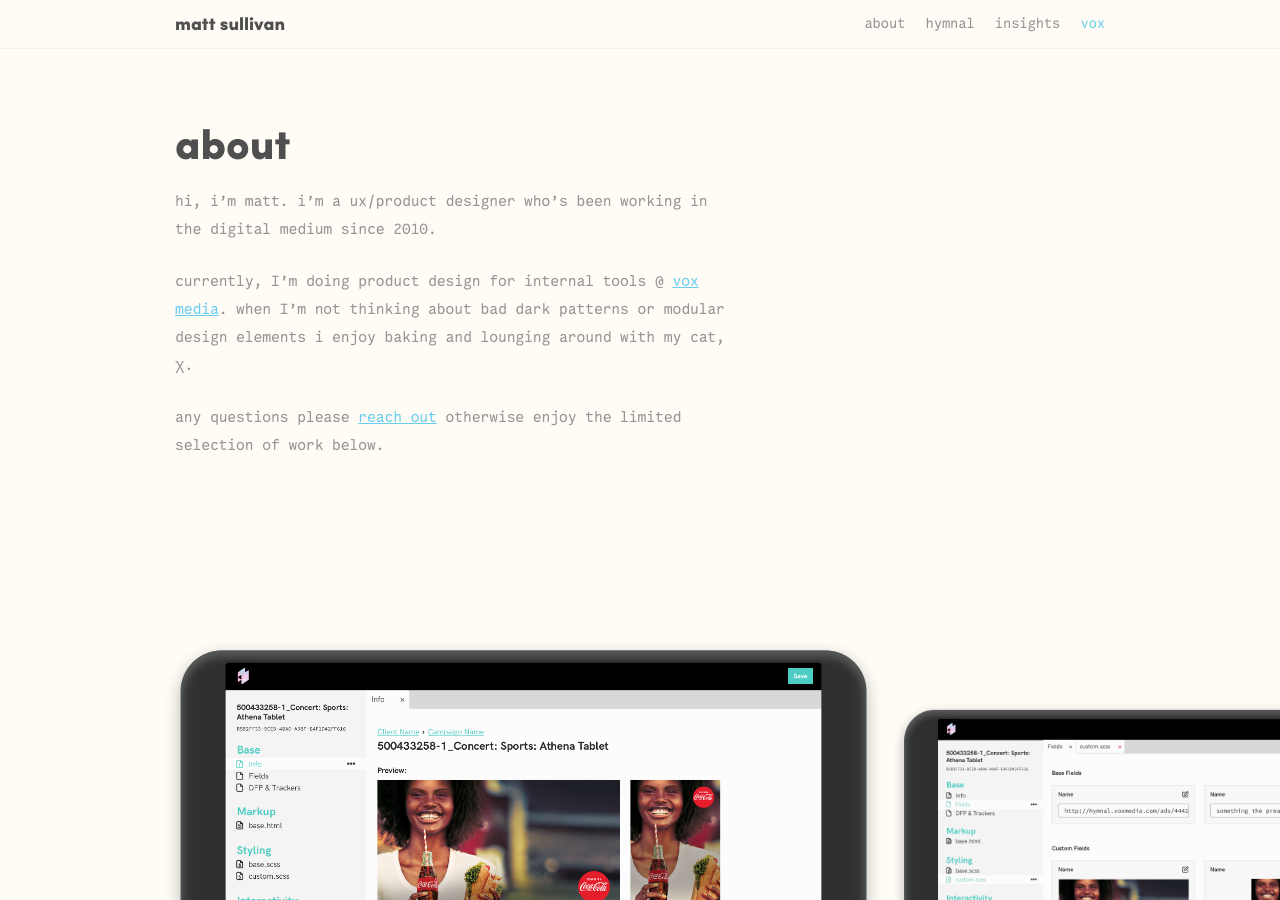
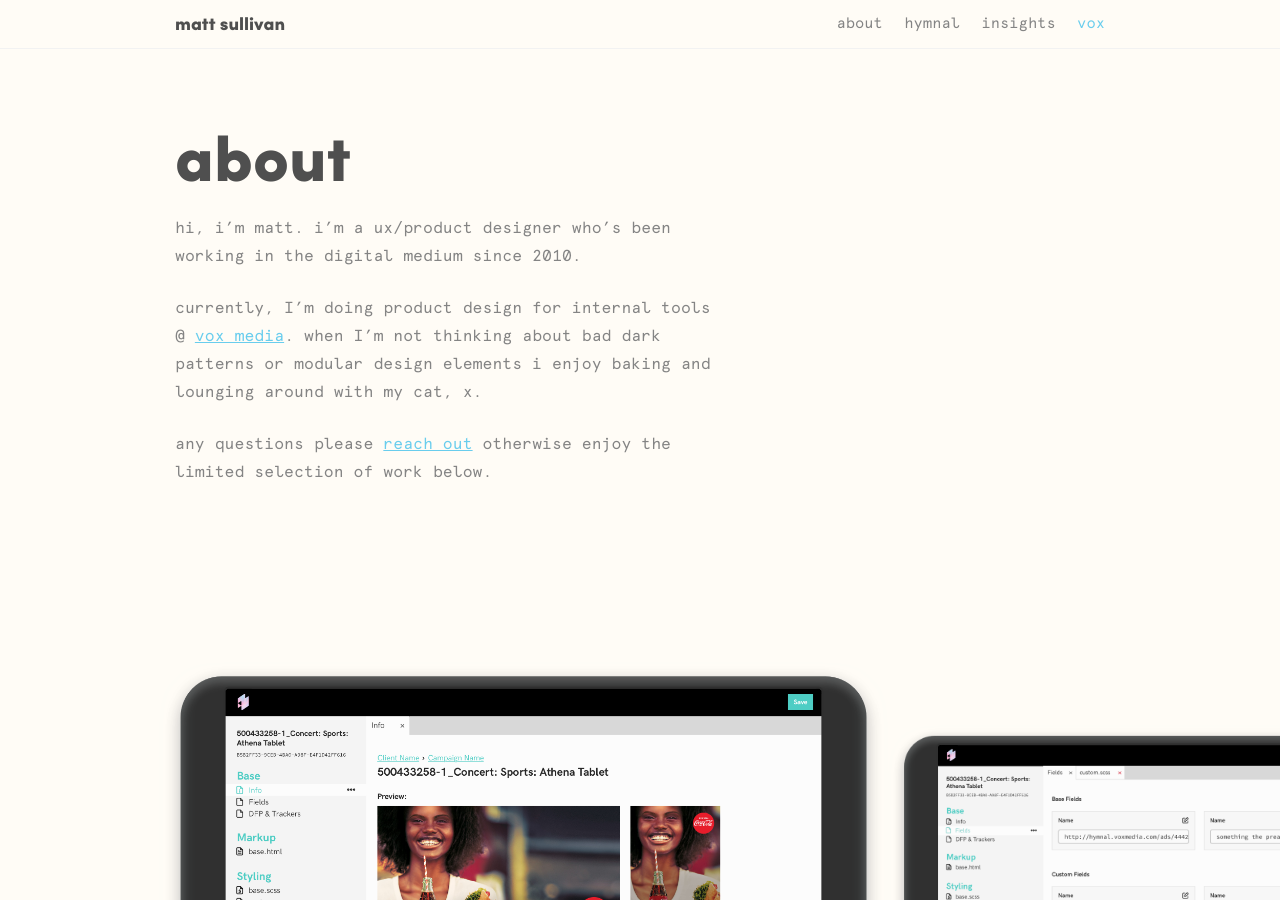
Before and after one commit to mjsxi/mjsxi.github.io, a Jekyll site: the page built from index.md, in a window 1280 px wide and 900 px high. Built offline with Jekyll 4.4.1, drawn with Linux system fonts in a browser that asks for light colours.

Commit message:
more type updates

```diff
--- a/_sass/base.scss
+++ b/_sass/base.scss
@@ -22,7 +22,7 @@
 
 body {
   font-family: $base-font-family;
-  font-size: ($base-font-size - .05rem);
+  font-size: $base-font-size - .05rem;
   font-weight: $base-font-weight;
   line-height: $base-line-height - .1rem;
   color: $text-color;
@@ -113,7 +113,11 @@ h4,h5,h6 {
 }
 
 h2 {
-  font-size: $heading-font-size;
+  font-size: $heading-font-size - 12px;
+  @include media-query {
+    font-size: $heading-font-size;
+    line-height: $heading-line-height;
+  }
 }
 
 @font-face {
@@ -123,16 +127,16 @@ h2 {
 }
 
 @font-face {
-  font-family: 'ISO Mono';
-  src: url('./fonts/ISO.woff') format('woff');
+  font-family: 'Apercu Mono';
+  src: url('./fonts/apercu-mono.woff') format('woff');
   font-style: normal;
 }
 
-@font-face {
-  font-family: 'ISO Mono';
-  src: url('./fonts/ISO.woff') format('woff');
-  font-style: normal;
-}
+// @font-face {
+//   font-family: 'Apercu Mono';
+//   src: url('./fonts/apercu-mono.woff') format('woff');
+//   font-style: normal;
+// }
 
 %wrapper {
   max-width: $content-width;
--- a/_sass/components/c-tags.scss
+++ b/_sass/components/c-tags.scss
@@ -12,9 +12,13 @@
     background: $text-color;
     color: #ffffff;
     font-size: 12px;
-    padding: 3px 8px;
+    padding: 3px 8px 2px;
     margin-bottom: 10px;
     margin-right: -.35rem;
+
+    @include media-query {
+      padding: 3px 8px;
+    }
 
     p {
       margin-bottom: 0;
--- a/_sass/style.scss
+++ b/_sass/style.scss
@@ -3,23 +3,24 @@
 // Defaults variables
 
 $heading-font-family: 'Sofia Pro', serif !default;
-$heading-font-size:    42px !default;
+$heading-font-size:    64px !default;
 $heading-font-weight:  900 !default;
+$heading-line-height:  1.35 !default;
 
-$base-font-family:    'ISO Mono', monospace !default;
-$base-font-size:      1rem !default;
-$base-font-weight:    400 !default;
-$base-line-height:    1.75 !default;
+$base-font-family:     'Apercu Mono', monospace !default;
+$base-font-size:       1rem !default;
+$base-font-weight:     400 !default;
+$base-line-height:     1.75 !default;
 
-$accent-font-family:    'ISO Mono', monospace !default;
-$accent-font-size:      1rem !default;
-$accent-font-weight:    400 !default;
-$accent-line-height:    1.75 !default;
+$accent-font-family:   'Apercu Mono', monospace !default;
+$accent-font-size:     1rem !default;
+$accent-font-weight:   400 !default;
+$accent-line-height:   1.75 !default;
 
 $link-color:          #69CDED !default;
 $link-hover-color:    #E381EB !default;
 
-$text-color:          #949494 !default;
+$text-color:          #848484 !default;
 $text-color-dark:     #4f4f4f !default;
 
 $background-color:    #FFFCF6 !default;
```
Also changed, not shown: assets/fonts/ISO.woff (deleted), assets/fonts/apercu-mono.woff (added), assets/fonts/apercu-regular-pro.woff (added), 5 other files.
